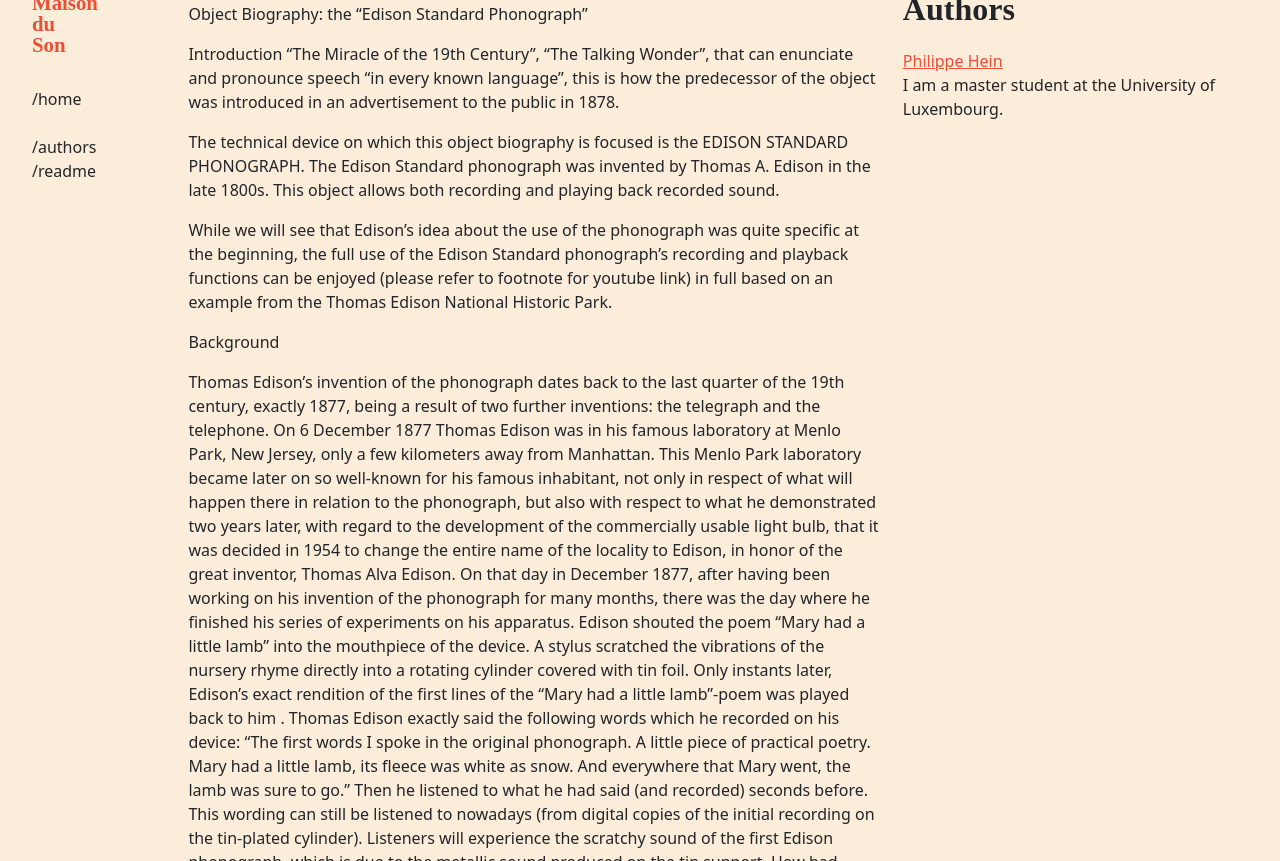
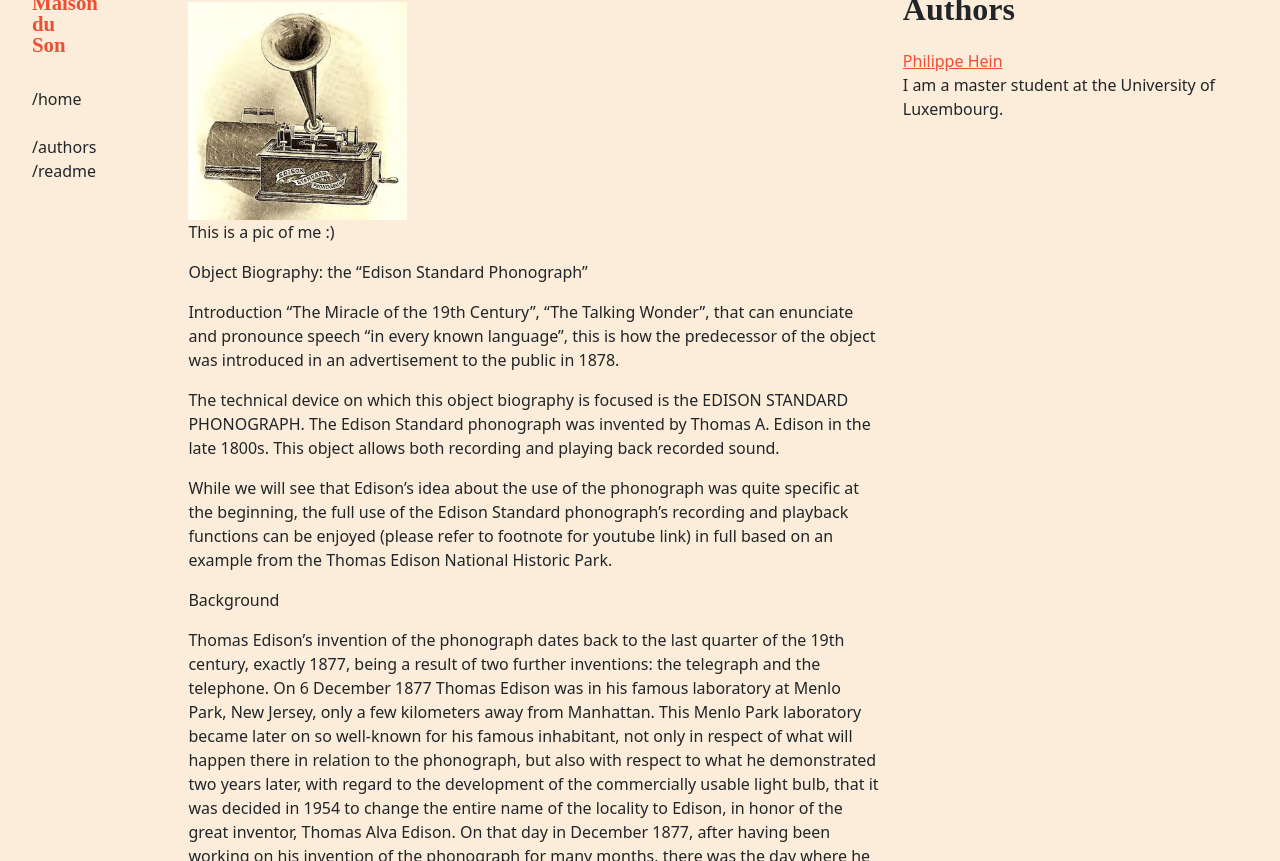
Before and after one commit to C2DH/maison-du-son, a Jekyll site: the page built from _objects/edisonstandard.md, in a window 1280 px wide and 900 px high, scrolled down 689 px, cut to the strip 39-900 px from the top of the window. Built offline with Jekyll 4.4.1, drawn with Linux system fonts in a browser that asks for light colours; some web fonts are replaced.

Commit message:
Update edisonstandard.md

```diff
--- a/_objects/edisonstandard.md
+++ b/_objects/edisonstandard.md
@@ -6,7 +6,7 @@
 ---
 <iframe width="560" height="315" src="https://www.youtube.com/embed/4koqcfAzSCQ?si=iVnTs7PlUtOgVFY8" title="YouTube video player" frameborder="0" allow="accelerometer; autoplay; clipboard-write; encrypted-media; gyroscope; picture-in-picture; web-share" allowfullscreen></iframe>
 
-
+<figure><img src="/assets/images/Edison standard image.png"><figcaption>This is a pic of me :)</figcaption></figure>
 
 
 Object Biography: the “Edison Standard Phonograph”
```
